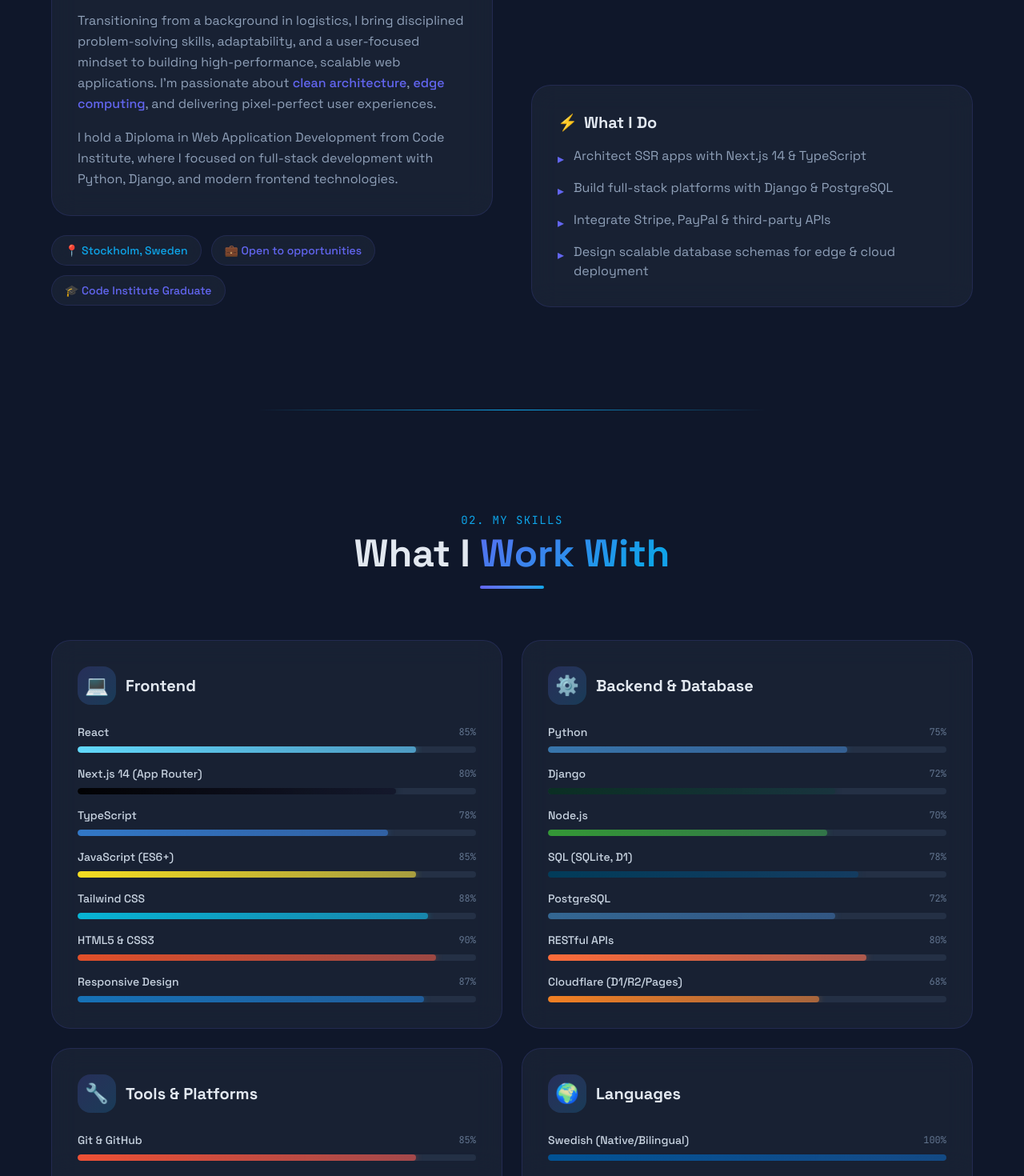
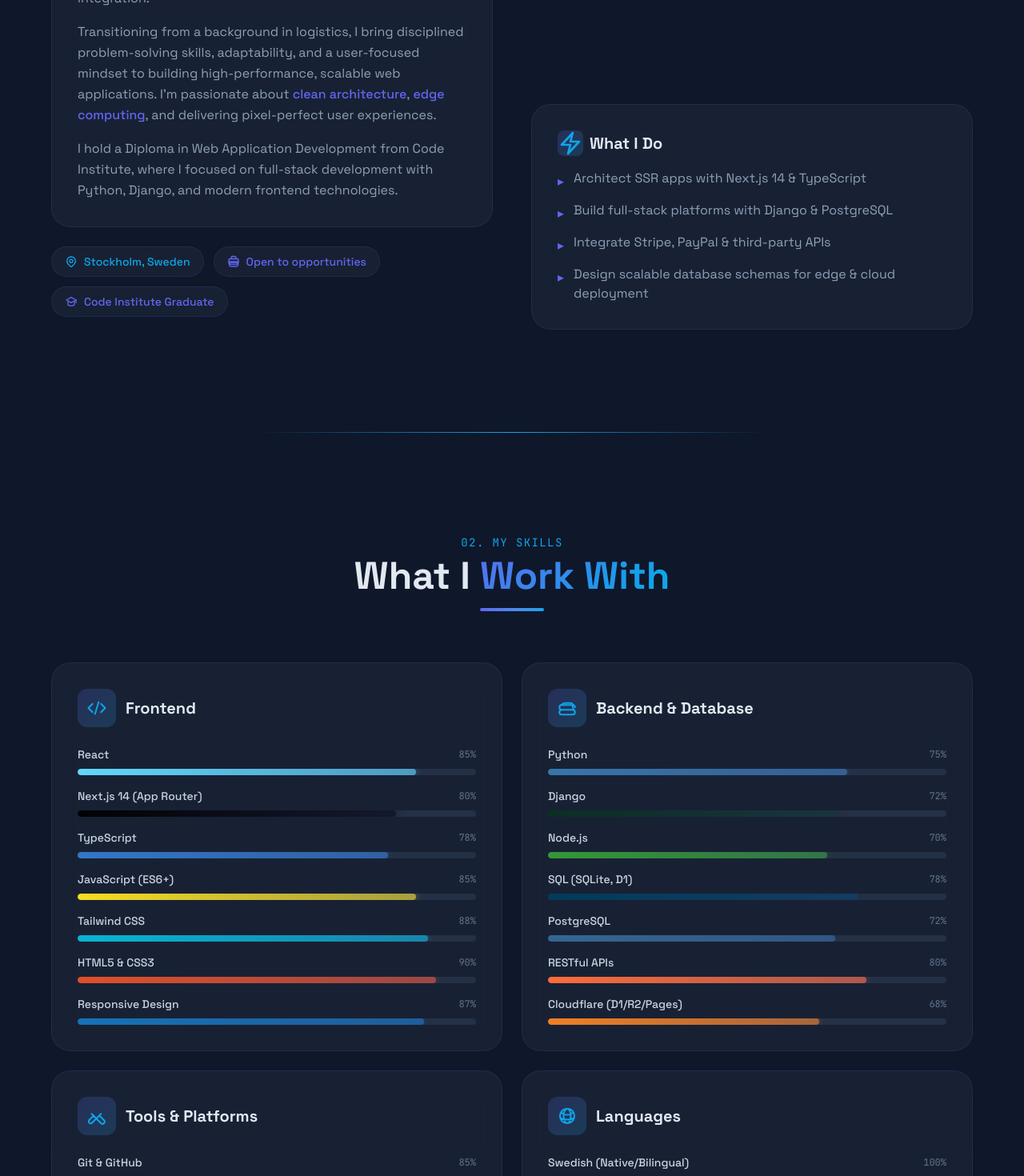
Before and after one commit to Rand-Jelo/portfoilio-page, a React (Vite) app: page / in a window 1280 px wide. Shown: the part 1330-2800 px from the top of the page at 80% size. Built offline with nearby package versions, Linux system fonts and the light colour scheme.

Commit message:
Update Text and logos

```diff
--- a/src/components/About.jsx
+++ b/src/components/About.jsx
@@ -1,10 +1,57 @@
 import { useScrollAnimation } from '../hooks/useScrollAnimation';
 
+/**
+ * renderStatIcon - SVG icons matching the Contact section style
+ */
+function renderStatIcon(iconKey) {
+  const icons = {
+    rocket: (
+      <svg className="w-full h-full" fill="none" viewBox="0 0 24 24" stroke="currentColor" strokeWidth="2">
+        <path strokeLinecap="round" strokeLinejoin="round" d="M15.59 14.37a6.99 6.99 0 01-5.77 5.77l-2.65-2.65a6.99 6.99 0 015.77-5.77l2.65 2.65zM4.5 19.5l1.5-1.5m14-14l-1.5 1.5M3 9l3-3 3 3m-3-3v6m9-9l3 3-3 3m3-3h-6" />
+      </svg>
+    ),
+    diploma: (
+      <svg className="w-full h-full" fill="none" viewBox="0 0 24 24" stroke="currentColor" strokeWidth="2">
+        <path strokeLinecap="round" strokeLinejoin="round" d="M12 14l9-5-9-5-9 5 9 5z" />
+        <path strokeLinecap="round" strokeLinejoin="round" d="M6 12v5c0 1 2 3 6 3s6-2 6-3v-5" />
+        <path strokeLinecap="round" strokeLinejoin="round" d="M21 9v5" />
+      </svg>
+    ),
+    globe: (
+      <svg className="w-full h-full" fill="none" viewBox="0 0 24 24" stroke="currentColor" strokeWidth="2">
+        <path strokeLinecap="round" strokeLinejoin="round" d="M12 21a9.004 9.004 0 008.716-6.747M12 21a9.004 9.004 0 01-8.716-6.747M12 21c2.485 0 4.5-4.03 4.5-9S14.485 3 12 3m0 18c-2.485 0-4.5-4.03-4.5-9S9.515 3 12 3m0 0a8.997 8.997 0 017.843 4.582M12 3a8.997 8.997 0 00-7.843 4.582m15.686 0A11.953 11.953 0 0112 10.5c-2.998 0-5.74-1.1-7.843-2.918m15.686 0A8.959 8.959 0 0121 12c0 .778-.099 1.533-.284 2.253m0 0A17.919 17.919 0 0112 16.5c-3.162 0-6.133-.815-8.716-2.247m0 0A9.015 9.015 0 013 12c0-1.605.42-3.113 1.157-4.418" />
+      </svg>
+    ),
+    chat: (
+      <svg className="w-full h-full" fill="none" viewBox="0 0 24 24" stroke="currentColor" strokeWidth="2">
+        <path strokeLinecap="round" strokeLinejoin="round" d="M2.25 12.76c0 1.6 1.123 2.994 2.707 3.227 1.087.16 2.185.283 3.293.369V21l4.076-4.076a1.526 1.526 0 011.03-.444 48.282 48.282 0 005.683-.612c1.584-.233 2.707-1.626 2.707-3.228V6.741c0-1.602-1.123-2.995-2.707-3.228A48.521 48.521 0 0012 3c-2.392 0-4.744.175-7.043.513C3.373 3.746 2.25 5.14 2.25 6.741v6.018z" />
+      </svg>
+    ),
+    bolt: (
+      <svg className="w-full h-full" fill="none" viewBox="0 0 24 24" stroke="currentColor" strokeWidth="2">
+        <path strokeLinecap="round" strokeLinejoin="round" d="M3.75 13.5l10.5-11.25L12 10.5h8.25L9.75 21.75 12 13.5H3.75z" />
+      </svg>
+    ),
+    location: (
+      <svg className="w-full h-full" fill="none" viewBox="0 0 24 24" stroke="currentColor" strokeWidth="2">
+        <path strokeLinecap="round" strokeLinejoin="round" d="M17.657 16.657L13.414 20.9a1.998 1.998 0 01-2.827 0l-4.244-4.243a8 8 0 1111.314 0z" />
+        <path strokeLinecap="round" strokeLinejoin="round" d="M15 11a3 3 0 11-6 0 3 3 0 016 0z" />
+      </svg>
+    ),
+    briefcase: (
+      <svg className="w-full h-full" fill="none" viewBox="0 0 24 24" stroke="currentColor" strokeWidth="2">
+        <path strokeLinecap="round" strokeLinejoin="round" d="M20.25 14.15v4.25c0 1.094-.781 2.066-1.864 2.246a48.375 48.375 0 01-12.436 0 2.25 2.25 0 01-1.864-2.246v-4.25m16.5 0a2.25 2.25 0 00-2.25-2.25H5.25a2.25 2.25 0 00-2.25 2.25m16.5 0v.75a2.25 2.25 0 01-2.25 2.25H5.25a2.25 2.25 0 01-2.25-2.25v-.75m16.5 0h-16.5M3 14.15V9a2.25 2.25 0 012.25-2.25h13.5A2.25 2.25 0 0121 9v5.15M3 14.15h18M7.5 6.75V4.5a2.25 2.25 0 012.25-2.25h4.5A2.25 2.25 0 0116.5 4.5v2.25" />
+      </svg>
+    ),
+  };
+  return icons[iconKey] || null;
+}
+
 const stats = [
-  { value: '4+', label: 'Projects Built', icon: '🚀' },
-  { value: 'Diploma', label: 'Web App Dev', icon: '🎓' },
-  { value: '2', label: 'Languages', icon: '🌍' },
-  { value: 'EN/SV', label: 'Bilingual', icon: '💬' },
+  { value: '4+', label: 'Projects Built', iconKey: 'rocket' },
+  { value: 'Diploma', label: 'Web App Dev', iconKey: 'diploma' },
+  { value: '2', label: 'Languages', iconKey: 'globe' },
+  { value: 'EN/SV', label: 'Bilingual', iconKey: 'chat' },
 ];
 
 /**
@@ -36,7 +83,7 @@ export default function About() {
           <div className="reveal-left space-y-6" ref={useScrollAnimation({ threshold: 0.2 })}>
             <div className="glass rounded-3xl p-8 glow-purple-hover transition-all duration-500">
               <h3 className="text-2xl font-bold mb-4 gradient-text-static">
-                Hello, I'm Rand! 👋
+                Hello, I'm Rand!
               </h3>
               <p className="text-slate-400 leading-relaxed mb-4">
                 I'm an ambitious <span className="text-neon-cyan font-medium">Full-Stack Developer</span> based in
@@ -61,14 +108,27 @@ export default function About() {
             {/* Quick info chips */}
             <div className="flex flex-wrap gap-3">
               {[
-                { label: '📍 Stockholm, Sweden', color: 'text-neon-cyan' },
-                { label: '💼 Open to opportunities', color: 'text-neon-purple' },
-                { label: '🎓 Code Institute Graduate', color: 'text-neon-pink' },
+                {
+                  label: 'Stockholm, Sweden',
+                  color: 'text-neon-cyan',
+                  iconKey: 'location',
+                },
+                {
+                  label: 'Open to opportunities',
+                  color: 'text-neon-purple',
+                  iconKey: 'briefcase',
+                },
+                {
+                  label: 'Code Institute Graduate',
+                  color: 'text-neon-pink',
+                  iconKey: 'diploma',
+                },
               ].map((chip) => (
                 <span
                   key={chip.label}
-                  className={`px-4 py-2 rounded-full glass text-sm font-medium ${chip.color} hover:scale-105 transition-transform duration-300`}
+                  className={`px-4 py-2 rounded-full glass text-sm font-medium ${chip.color} hover:scale-105 transition-transform duration-300 inline-flex items-center gap-2`}
                 >
+                  <span className="w-4 h-4 flex-shrink-0">{renderStatIcon(chip.iconKey)}</span>
                   {chip.label}
                 </span>
               ))}
@@ -84,8 +144,8 @@ export default function About() {
                   key={stat.label}
                   className="reveal-scale glass rounded-2xl p-6 text-center hover:glow-purple-hover transition-all duration-500 group"
                 >
-                  <div className="text-3xl mb-2 group-hover:scale-125 transition-transform duration-300">
-                    {stat.icon}
+                  <div className="w-12 h-12 mx-auto mb-2 rounded-xl bg-gradient-to-br from-neon-purple/20 to-neon-cyan/20 flex items-center justify-center text-neon-cyan group-hover:scale-110 transition-transform duration-300">
+                    {renderStatIcon(stat.iconKey)}
                   </div>
                   <div className="text-3xl font-bold gradient-text-static mb-1">
                     {stat.value}
@@ -98,7 +158,10 @@ export default function About() {
             {/* What I do card */}
             <div className="glass rounded-3xl p-8 glow-cyan-hover transition-all duration-500">
               <h3 className="text-xl font-bold mb-4 flex items-center gap-2">
-                <span className="text-neon-cyan">⚡</span> What I Do
+                <span className="w-8 h-8 rounded-lg bg-gradient-to-br from-neon-purple/20 to-neon-cyan/20 flex items-center justify-center text-neon-cyan">
+                  {renderStatIcon('bolt')}
+                </span>
+                What I Do
               </h3>
               <ul className="space-y-3">
                 {[
--- a/src/components/Hero.jsx
+++ b/src/components/Hero.jsx
@@ -127,9 +127,9 @@ export default function Hero() {
           className="text-base sm:text-lg text-slate-400 max-w-2xl mx-auto mb-10 leading-relaxed animate-fade-in-up"
           style={{ animationDelay: '0.6s', opacity: 0, animationFillMode: 'forwards' }}
         >
-          Based in Södertälje, Stockholm 🇸🇪 — I architect high-performance, scalable web
-          applications with Next.js, TypeScript, and edge computing. Passionate about strict
-          typing and delivering pixel-perfect user experiences.
+          Based in Stockholm, Sweden — I architect high-performance, scalable web
+          applications with Next.js, TypeScript, and Django. Passionate about clean
+          architecture and delivering pixel-perfect user experiences.
         </p>
 
         {/* CTA buttons */}
--- a/src/components/Skills.jsx
+++ b/src/components/Skills.jsx
@@ -1,6 +1,35 @@
 import { useState, useEffect, useRef } from 'react';
 import { skillCategories } from '../data/skills';
 import { useScrollAnimation, useScrollAnimationList } from '../hooks/useScrollAnimation';
+
+/**
+ * renderCategoryIcon - SVG icons matching the Contact section style
+ */
+function renderCategoryIcon(categoryId) {
+  const icons = {
+    frontend: (
+      <svg className="w-6 h-6" fill="none" viewBox="0 0 24 24" stroke="currentColor" strokeWidth="2">
+        <path strokeLinecap="round" strokeLinejoin="round" d="M17.25 6.75L22.5 12l-5.25 5.25m-10.5 0L1.5 12l5.25-5.25M14.25 4.5l-4.5 15" />
+      </svg>
+    ),
+    backend: (
+      <svg className="w-6 h-6" fill="none" viewBox="0 0 24 24" stroke="currentColor" strokeWidth="2">
+        <path strokeLinecap="round" strokeLinejoin="round" d="M5.25 14.25h13.5m-13.5 0a3 3 0 01-3-3m3 3a3 3 0 100 6h13.5a3 3 0 100-6m-16.5-3a3 3 0 013-3h13.5a3 3 0 013 3m-19.5 0a4.5 4.5 0 01.9-2.7L5.7 7.5m14.4 7.2a4.5 4.5 0 00-.9-2.7L18.3 7.5M5.7 7.5a4.5 4.5 0 013.6-1.7h6.4a4.5 4.5 0 013.6 1.7" />
+      </svg>
+    ),
+    tools: (
+      <svg className="w-6 h-6" fill="none" viewBox="0 0 24 24" stroke="currentColor" strokeWidth="2">
+        <path strokeLinecap="round" strokeLinejoin="round" d="M11.42 15.17L17.25 21A2.652 2.652 0 0021 17.25l-5.877-5.877M11.42 15.17l-5.877 5.877A2.652 2.652 0 012.25 17.25l5.877-5.877M11.42 15.17l-5.877-5.877m5.877 5.877l5.877 5.877M11.42 15.17l5.877-5.877" />
+      </svg>
+    ),
+    languages: (
+      <svg className="w-6 h-6" fill="none" viewBox="0 0 24 24" stroke="currentColor" strokeWidth="2">
+        <path strokeLinecap="round" strokeLinejoin="round" d="M12 21a9.004 9.004 0 008.716-6.747M12 21a9.004 9.004 0 01-8.716-6.747M12 21c2.485 0 4.5-4.03 4.5-9S14.485 3 12 3m0 18c-2.485 0-4.5-4.03-4.5-9S9.515 3 12 3m0 0a8.997 8.997 0 017.843 4.582M12 3a8.997 8.997 0 00-7.843 4.582m15.686 0A11.953 11.953 0 0112 10.5c-2.998 0-5.74-1.1-7.843-2.918m15.686 0A8.959 8.959 0 0121 12c0 .778-.099 1.533-.284 2.253m0 0A17.919 17.919 0 0112 16.5c-3.162 0-6.133-.815-8.716-2.247m0 0A9.015 9.015 0 013 12c0-1.605.42-3.113 1.157-4.418" />
+      </svg>
+    ),
+  };
+  return icons[categoryId] || null;
+}
 
 /**
  * SkillBar - Animated progress bar that fills when scrolled into view
@@ -88,8 +117,8 @@ export default function Skills() {
             >
               {/* Category header */}
               <div className="flex items-center gap-3 mb-6">
-                <div className="w-12 h-12 rounded-2xl bg-gradient-to-br from-neon-purple/20 to-neon-cyan/20 flex items-center justify-center text-2xl group-hover:scale-110 transition-transform duration-300">
-                  {category.icon}
+                <div className="w-12 h-12 rounded-xl bg-gradient-to-br from-neon-purple/20 to-neon-cyan/20 flex items-center justify-center text-neon-cyan group-hover:scale-110 transition-transform duration-300">
+                  {renderCategoryIcon(category.id)}
                 </div>
                 <h3 className="text-xl font-bold text-slate-200 group-hover:text-white transition-colors">
                   {category.title}
```
